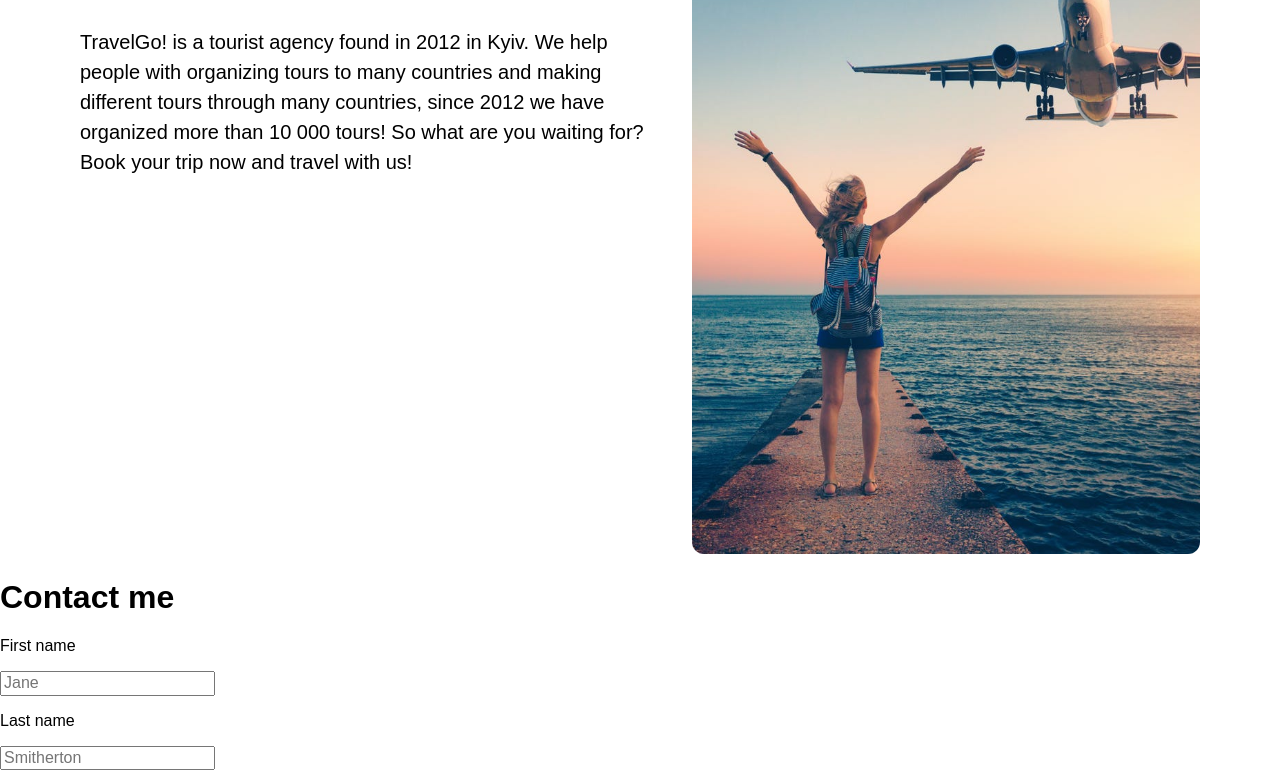
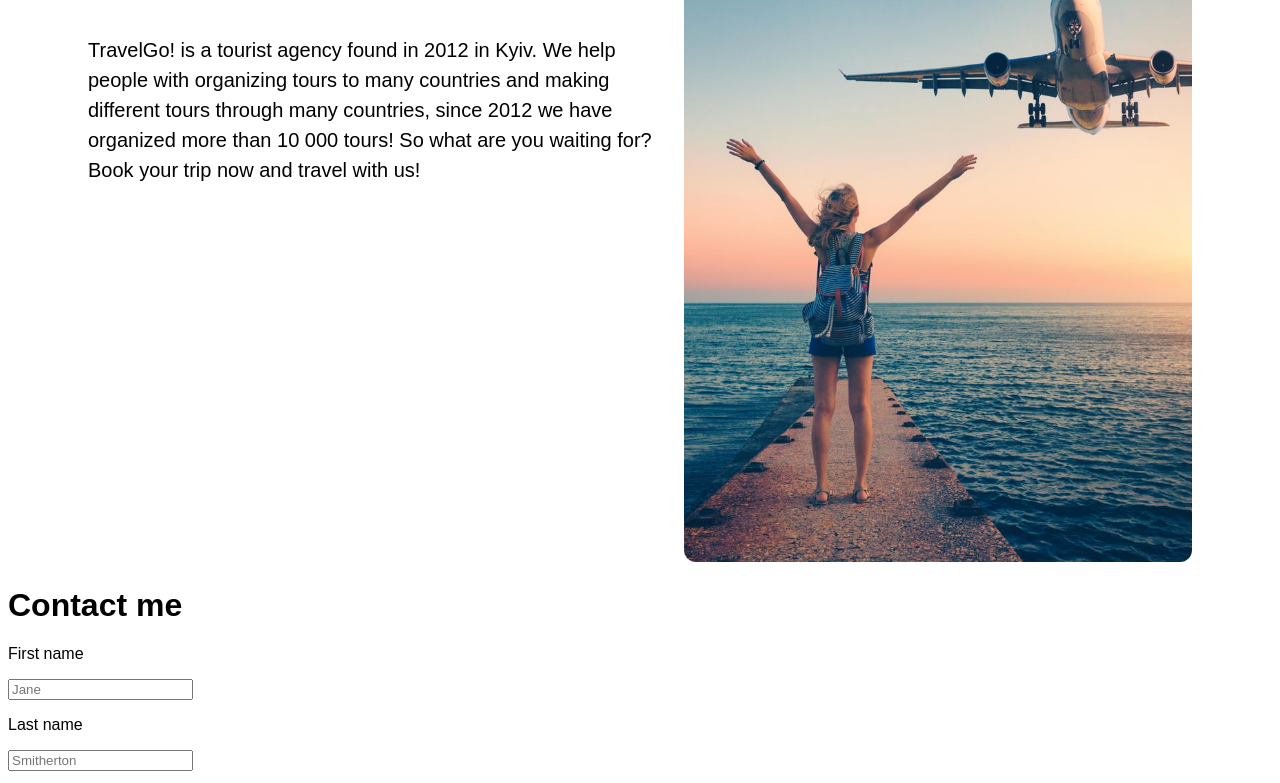
Before and after one commit to AndriiYemchuk/L4, a plain HTML site: page pages/About.html in a window 1280 px wide. Shown: the part 336-1119 px from the top of the page. Drawn offline with Linux system fonts and the light colour scheme.

Commit message:
Update About.html

```diff
--- a/pages/About.html
+++ b/pages/About.html
@@ -3,7 +3,6 @@
     <head>
         <meta charset="UTF-8">
         <title>About us</title>
-        <link rel="stylesheet" type="text/css" href="../styles/normalize.css">
         <link rel="stylesheet" type="text/css" href="../styles/style.css">
     </head>
     <body>
```
